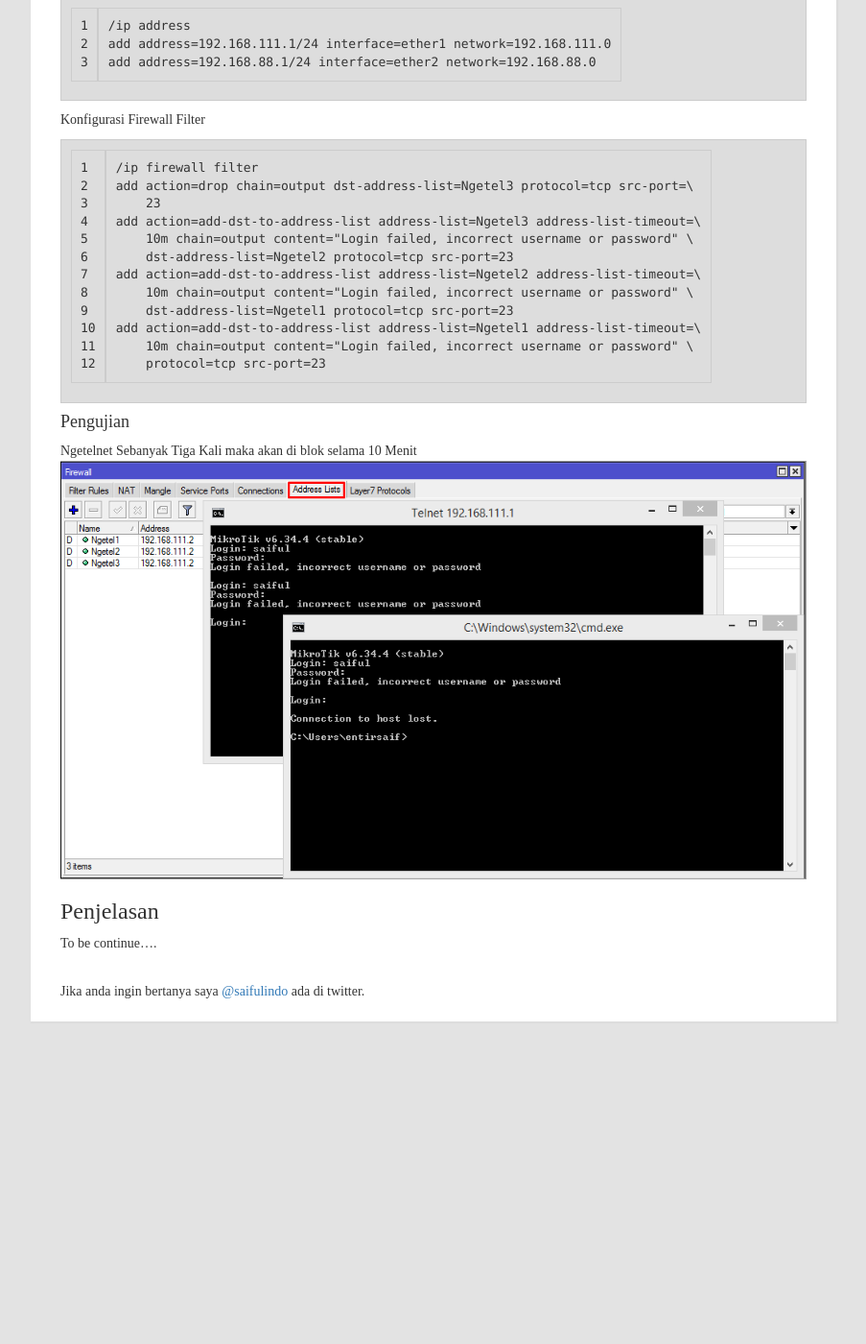
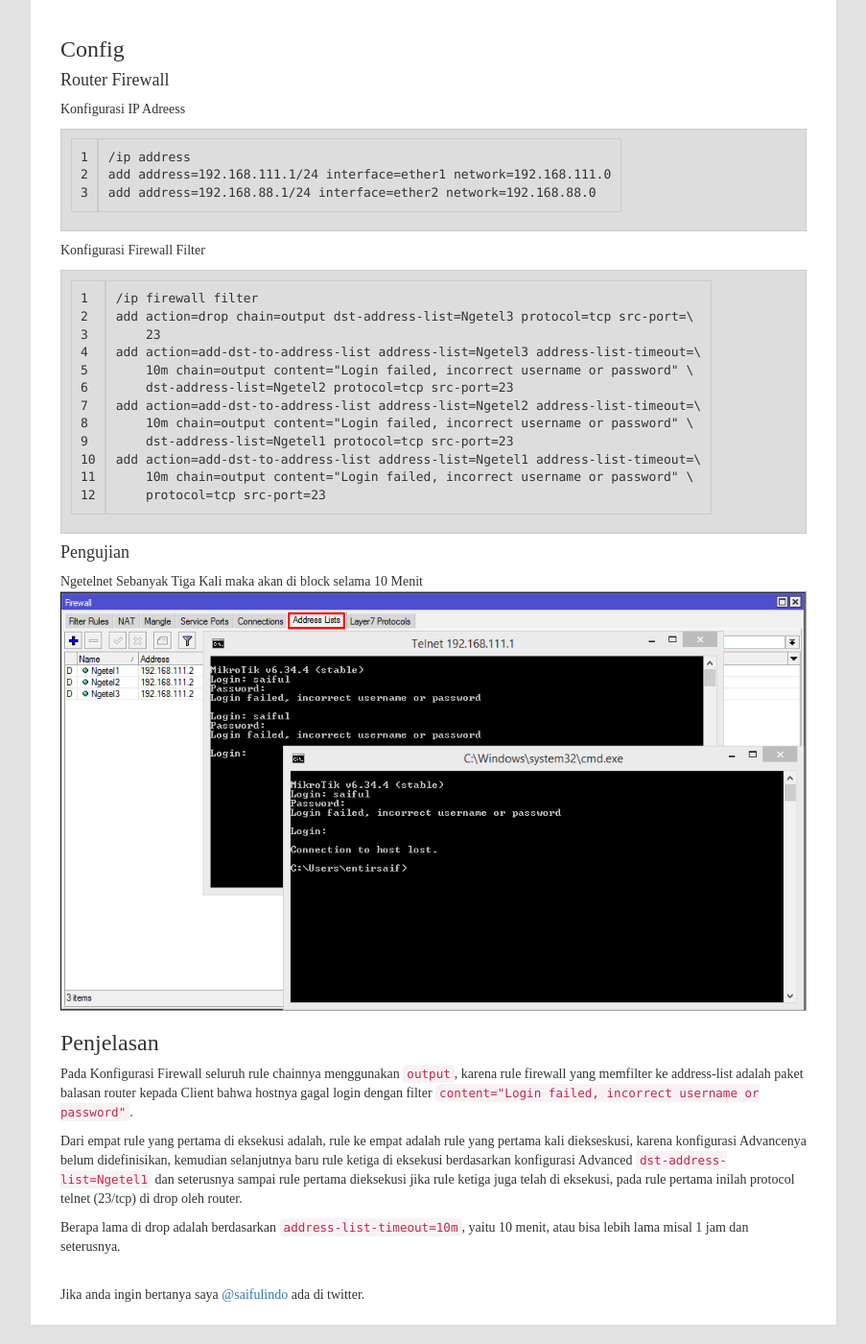
Before and after one commit to saifulindo/myblog, a Jekyll site: the page built from _posts/2017-08-23-block-telnet-setelah-gagal-login.md, in a window 1280 px wide and 1400 px high, scrolled down 781 px. Shown: the whole window at 96% size, without its empty margins (53-956 px from the left). Built offline with Jekyll 4.4.1, drawn with Linux system fonts in a browser that asks for light colours; nearby versions of some CDN libraries; before the commit the page ends 1865 px from its top, so only the background shows below that; some of the changed text lies outside the part shown.

Commit message:
Melanjutkan penjelasan posting bloking telnet

````diff
--- a/_posts/2017-08-23-block-telnet-setelah-gagal-login.md
+++ b/_posts/2017-08-23-block-telnet-setelah-gagal-login.md
@@ -7,6 +7,13 @@ author: Muhammad Syaiful
 excerpt: ""
 ---
 
+### Requirements
+
+- GNS3 Versi 1.3.9 Atau yang lebih baru
+- CHR Mikrotik bisa download [disini](https://drive.google.com/file/d/0B5dtQ_DaqXPMNGlIVUR1T3hPRk0/view)
+- Loopback Manager Microsoft
+- Spesifikasi Komputer minimal 4GB RAM.
+
 ### Topologi
 
 ![Topologi](/myblog/assets/images/block-telnet/topologi.png)
@@ -14,6 +21,7 @@ excerpt: ""
 ### Config
 
 #### Router Firewall
+
 Konfigurasi IP Adreess
 
 ```bash
@@ -39,9 +47,14 @@ add action=add-dst-to-address-list address-list=Ngetel1 address-list-timeout=\
 ```
 
 #### Pengujian
-Ngetelnet Sebanyak Tiga Kali maka akan di blok selama 10 Menit
+
+Ngetelnet Sebanyak Tiga Kali maka akan di block selama 10 Menit
 ![Topologi](/myblog/assets/images/block-telnet/telnet.png)
 
 ### Penjelasan
 
-To be continue....
+Pada Konfigurasi Firewall seluruh rule chainnya menggunakan <code>output</code>, karena rule firewall yang memfilter ke address-list adalah paket balasan router kepada Client bahwa hostnya gagal login dengan filter <code>content="Login failed, incorrect username or password"</code>.
+
+Dari empat rule yang pertama di eksekusi adalah, rule ke empat adalah rule yang pertama kali diekseskusi, karena konfigurasi Advancenya belum didefinisikan, kemudian selanjutnya baru rule ketiga di eksekusi berdasarkan konfigurasi Advanced <code>dst-address-list=Ngetel1</code> dan seterusnya sampai rule pertama dieksekusi jika rule ketiga juga telah di eksekusi, pada rule pertama inilah protocol telnet (23/tcp) di drop oleh router.
+
+Berapa lama di drop adalah berdasarkan <code>address-list-timeout=10m</code>, yaitu 10 menit, atau bisa lebih lama misal 1 jam dan seterusnya.
````
